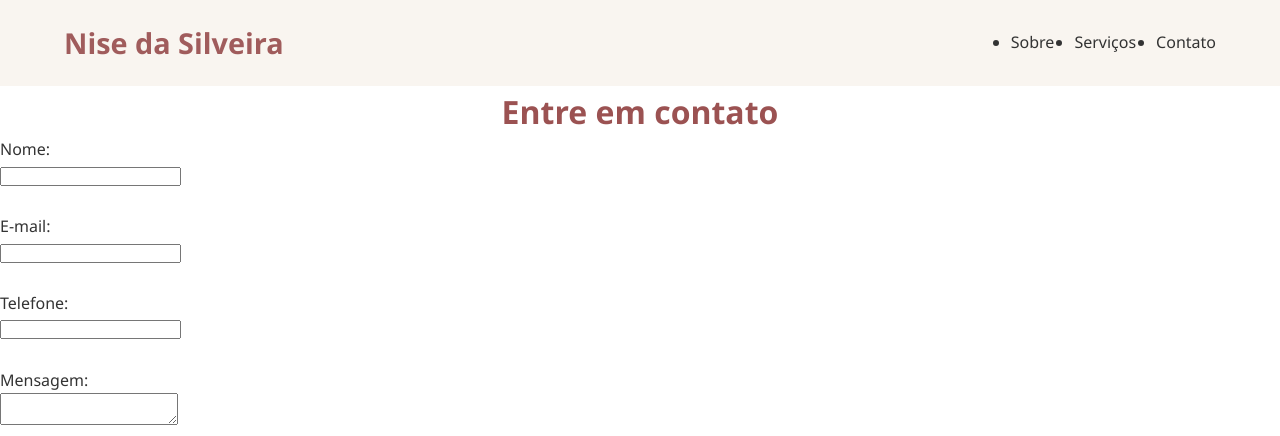
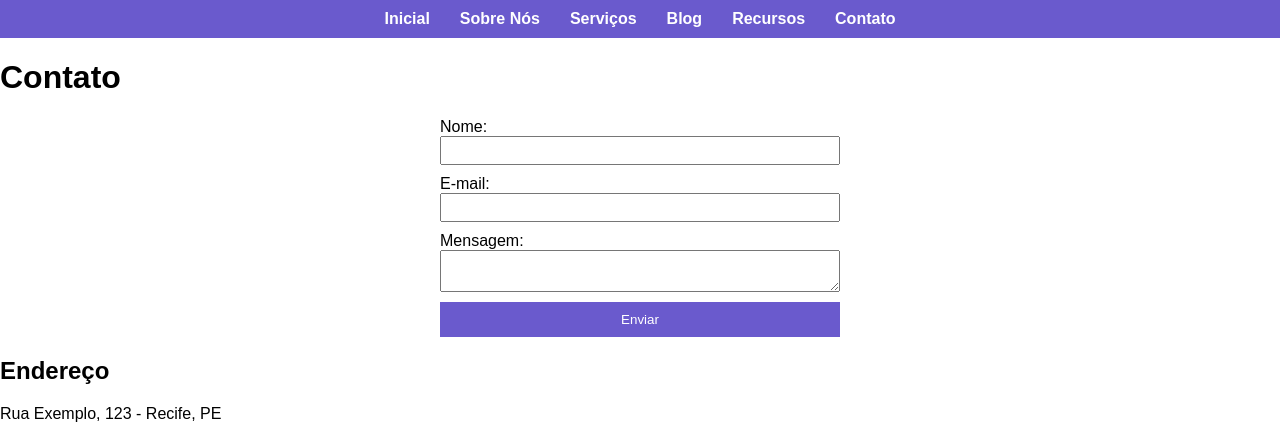
Before and after one commit to raieira/nise-da-silveira, a Flask app: page /contato in a window 1280 px wide. Shown: the top 436 px of the page. Run offline with Flask 3, Linux system fonts and the light colour scheme.

Commit message:
testando o banco de dados

```diff
--- a/static/css/style.css
+++ /dev/null
@@ -1,141 +0,0 @@
-* {
-  margin: 0;
-  padding: 0;
-  box-sizing: border-box;
-}
-
-body {
-  font-family: 'Segoe UI', sans-serif;
-  color: #333;
-  line-height: 1.6;
-  background-color: #fff;
-}
-
-a {
-  text-decoration: none;
-  color: inherit;
-}
-
-.container {
-  width: 90%;
-  max-width: 1200px;
-  margin: auto;
-}
-
-header {
-  background-color: #f9f5f0;
-  padding: 20px 0;
-}
-
-.logo {
-  font-size: 1.8em;
-  font-weight: bold;
-  color: #a05c5c;
-}
-
-.menu {
-  display: flex;
-  gap: 20px;
-}
-.menu2 {
-  gap: 20px;
-  margin-left: 30px;
-}
-
-.menu a {
-  color: #333;
-  font-weight: 500;
-}
-
-header .container {
-  display: flex;
-  justify-content: space-between;
-  align-items: center;
-}
-
-.hero {
-  background: url('https://images.unsplash.com/photo-1588776814546-b68c5a7ecb3d') no-repeat center center/cover;
-  color: #fff;
-  padding: 100px 0;
-  text-align: center;
-}
-
-.hero-content h2 {
-  font-size: 2.5em;
-  margin-bottom: 10px;
-}
-
-.hero-content p {
-  font-size: 1.2em;
-  margin-bottom: 20px;
-}
-
-.botao {
-  display: inline-block;
-  padding: 12px 24px;
-  background-color: #a05c5c;
-  color: white;
-  border-radius: 8px;
-  transition: background 0.3s;
-}
-
-.botao:hover {
-  background-color: #884848;
-}
-
-section {
-  padding: 60px 0;
-}
-
-.sobre, .servicos, .contato {
-  background-color: #f5f5f5;
-}
-h1 {
-  color: rgb(155, 82, 82);
-  text-align: center;
-}
-h2 {
-  font-size: 2em;
-  margin-bottom: 20px;
-  color: #a05c5c;
-}
-
-footer {
-  background-color: #f1ede9;
-  text-align: center;
-  padding: 20px 0;
-  font-size: 0.9em;
-}
-
-.whatsapp {
-  position: fixed;
-  bottom: 10px;
-  right: 20px;
-  background: #009436;
-  color: white;
-  font-size: 18px;
-  padding: 12px 16px;
-  border-radius: 100%;
-  box-shadow: 0 2px 6px rgba(0,0,0,0.3);
-  z-index: 1000;
-}
-
-.texto-sobre {
-  text-align: left;
-  font-family: Arial, Helvetica, sans-serif;
-  font-style: normal;
-  margin: 1em;
-}
-
-#img1 {
-  margin: 2em;
-  text-align: left;
-}
-#img2 {
-  margin: 1em;
-  text-align: center;
-}
-#img3 {
-  margin: 1em;
-  text-align: right;
-}
--- /dev/null
+++ b/static/style.css
@@ -0,0 +1,14 @@
+body { font-family: Arial, sans-serif; margin:0; padding:0; }
+header { background: #6A5ACD; padding: 10px 0; }
+header nav ul { list-style:none; display:flex; justify-content:center; margin:0; padding:0; }
+header nav ul li { margin:0 15px; }
+header nav ul li a { color:white; text-decoration:none; font-weight:bold; }
+footer { text-align:center; padding:20px; background:#eee; margin-top:20px; }
+.flash { padding:10px; margin:10px; border-radius:5px; }
+.flash.success { background-color:#c8e6c9; color:#256029; }
+.flash.error { background-color:#ffcdd2; color:#b71c1c; }
+.banner { text-align:center; padding:50px; background-color:#f0f0f0; }
+.galeria img { width:200px; margin:10px; }
+form { display:flex; flex-direction:column; max-width:400px; margin:auto; }
+form input, form textarea { margin-bottom:10px; padding:5px; }
+form button { padding:10px; background:#6A5ACD; color:white; border:none; cursor:pointer; }
--- a/templates/contato.html
+++ b/templates/contato.html
@@ -1,61 +1,24 @@
-<!DOCTYPE html>
-<html lang="pt-br">
-<head>
-    <meta charset="UTF-8">
-    <meta name="viewport" content="width=device-width, initial-scale=1.0">
-    <title>contato</title>
-    <link rel="stylesheet" href="{{ url_for('static', filename='css/style.css') }}">
-</head>
-<body>
-   <header>
-        <div class="container">
-          <h1 class="logo">Nise da Silveira</h1>
-          <nav>
-           <ul class="menu">
-            <li><a href="{{ url_for('sobre') }}">Sobre</a></li>
-            <li><a href="{{ url_for('servicos') }}">Serviços</a></li>
-            <li><a href="{{ url_for('contato') }}">Contato</a></li>
-            </ul>
-        </nav>
-     </div>
-    </header>
+{% extends "base.html" %}
 
+{% block content %}
+<h1>Contato</h1>
+<form method="POST">
+    <label for="nome">Nome:</label>
+    <input type="text" name="nome" id="nome" required>
 
-    <h1>Entre em contato</h1>
+    <label for="email">E-mail:</label>
+    <input type="email" name="email" id="email" required>
 
-    <form>
-        <label for="nome">Nome:</label><br>
-        <input type="text" id="nome" name="nome"><br><br>
+    <label for="mensagem">Mensagem:</label>
+    <textarea name="mensagem" id="mensagem" required></textarea>
 
-        <label for="email">E-mail:</label><br>
-        <input type="email" id="email" name="email"><br><br>
+    <button type="submit">Enviar</button>
+</form>
 
-        <label for="telefone">Telefone:</label><br>
-        <input type="tel" id="telefone" name="telefone"><br><br>
-
-        <label for="mensagem">Mensagem:</label><br>
-        <textarea id="mensagem" name="mensagem"></textarea><br><br>
-
-        <button type="submit">Enviar</button>
-    </form>
-
-    <h2>Informações de Contato</h2>
-    <p>Endereço: AV. Simoa Gomes 777, Garanhuns - PE</p>
-    <p>Telefone: (87) 1234-5678</p>
-    <p>Email: raieira02@gmail.com</p>
-
-    <p><a href="politica_privacidade.html">Política de Privacidade</a></p>
-    <center><iframe src="https://www.google.com/maps/embed?pb=!1m18!1m12!1m3!1d3941.986723613447!2d-36.485057!3d-8.880825600000001!2m3!1f0!2f0!3f0!3m2!1i1024!2i768!4f13.1!3m3!1m2!1s0x7070cdc12c6f16f%3A0x7395db411f76d942!2sSenac%20Garanhuns!5e0!3m2!1spt-BR!2sbr!4v1755217798565!5m2!1spt-BR!2sbr" width="600" height="350" style="border:0;" allowfullscreen="" loading="lazy" referrerpolicy="no-referrer-when-downgrade"></iframe></center>
-
-
-    <footer>
-    <div class="container">
-      <p>@ 2025 Nise da Silveira - Psicóloga | Todos os direitos reservados.</p>
-    </div>
-   </footer>
-
-  <a href="https://wa.me/55879980789" class="whatsapp" target="_blank"><label for="mensagem"><i class="fa-solid fa-comment"></i>Mensagem
-  </label></a>
-
-</body>
-</html>
+<h2>Endereço</h2>
+<p>Rua Exemplo, 123 - Recife, PE</p>
+<iframe
+    src="https://www.google.com/maps/embed?pb=!1m18!1m12!1m3!1d3936.123456789!2d-34.8798765!3d-8.0571234!2m3!1f0!2f0!3f0!3m2!1i1024!2i768!4f13.1!3m3!1m2!1s0x7ab187c7f1a12345%3A0x123456789abcdef!2sRecife%2C+PE!5e0!3m2!1spt-BR!2sbr!4v1692481234567!5m2!1spt-BR!2sbr"
+    width="600" height="450" style="border:0;" allowfullscreen="" loading="lazy">
+</iframe>
+{% endblock %}
```
Also changed, not shown: pesquisa.py (added, +10 -0 lines), clinica.db (added), requirements.txt (added).
